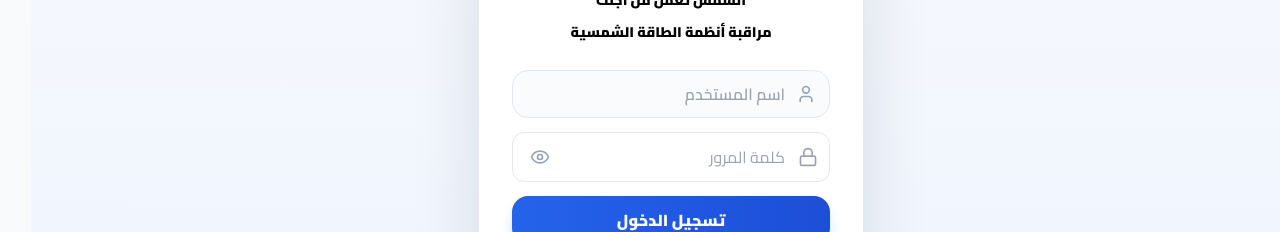
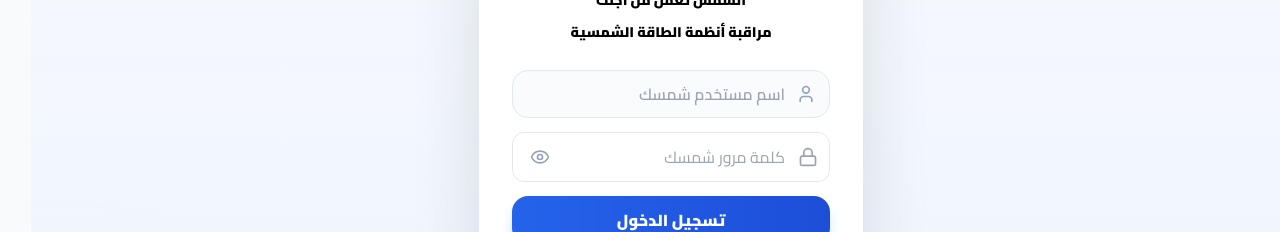
Before and after one commit to mahmoudbir-glitch/Shamsak, a Next.js app: page /login in a window 1280 px wide. Shown: the part 311-543 px from the top of the page. Built offline with nearby package versions, Linux system fonts and the light colour scheme.

Commit message:
Login placeholders name the Shamsak account explicitly
Co-Authored-By: Claude Opus 5.5 <noreply@anthropic.com>
Claude-Session: https://claude.ai/code/session_015nkxiGLbYBF2T5TkLQ9xqN

```diff
--- a/src/components/login-form.tsx
+++ b/src/components/login-form.tsx
@@ -75,7 +75,7 @@ export default function LoginForm() {
         <input
           name="username"
           type="text"
-          placeholder="اسم المستخدم"
+          placeholder="اسم مستخدم شمسك"
           autoComplete="username"
           autoCapitalize="none"
           spellCheck={false}
@@ -90,7 +90,7 @@ export default function LoginForm() {
         <input
           name="password"
           type={showPassword ? "text" : "password"}
-          placeholder="كلمة المرور"
+          placeholder="كلمة مرور شمسك"
           autoComplete="current-password"
           required
           disabled={loading}
```
